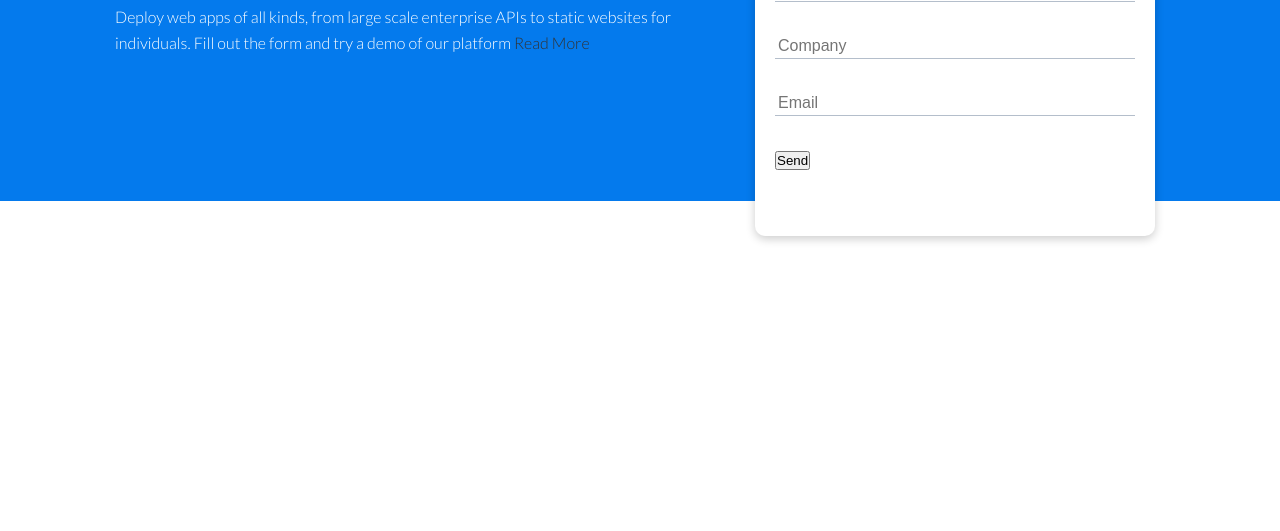
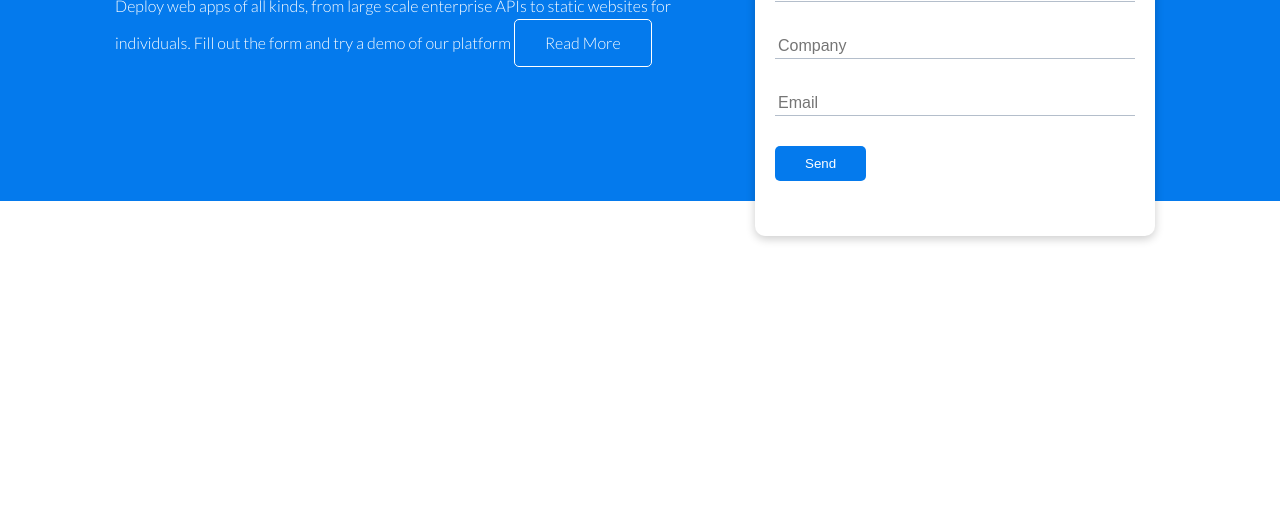
Before and after one commit to victorshamo/cloud_hosting_website, a plain HTML site: page index.html in a window 1280 px wide. Shown: the part 269-800 px from the top of the page. Drawn offline with Linux system fonts and the light colour scheme.

Commit message:
Feat: Button Styles

```diff
--- a/css/style.css
+++ b/css/style.css
@@ -133,6 +133,25 @@ img {
   margin: 10px;
 }
 
+.btn {
+  display: inline-block;
+  padding: 10px 30px;
+  cursor: pointer;
+  background: var(--primary-color);
+  color: #fff;
+  border: none;
+  border-radius: 5px;
+}
+
+.btn-outline {
+  background-color: transparent;
+  border: 1px #fff solid;
+}
+
+.btn:hover {
+  transform:  scale(0.9);
+}
+
 .flex {
   display: flex;
   justify-content: center;
```
